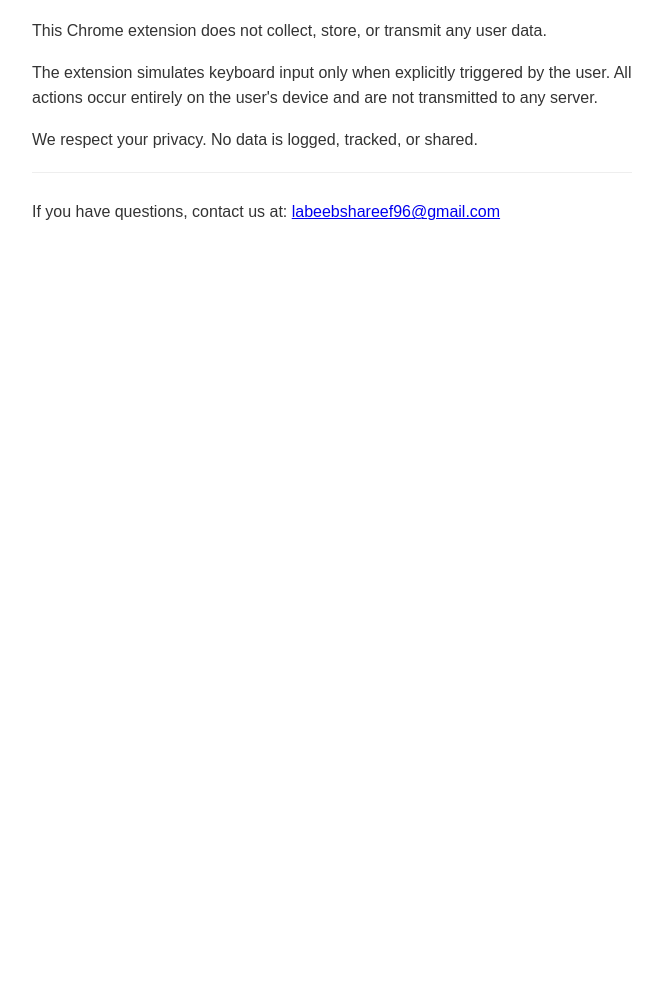
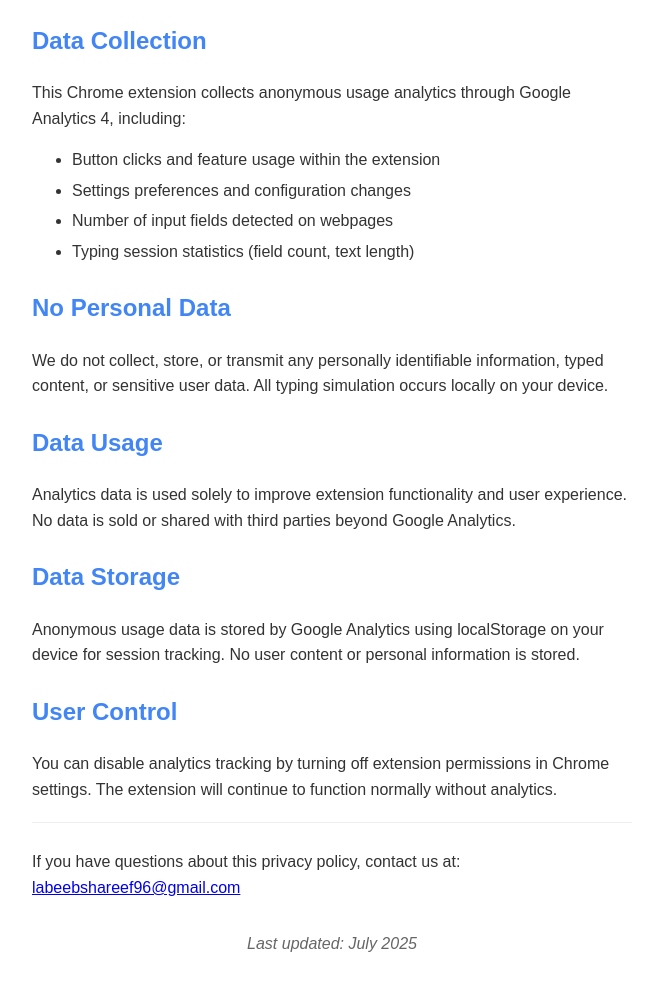
Before and after one commit to labeebshareef/keyboard-typing-simulator-privacy-policy, a plain HTML site: page index.html in a window 1280 px wide. Shown: the part 96-1086 px from the top of the page, without its empty margins (308-971 px from the left). Before the commit the page ends 800 px from the top, so only its background shows below. Drawn offline with Linux system fonts and the light colour scheme.

Commit message:
Update index.html

```diff
--- a/index.html
+++ b/index.html
@@ -19,8 +19,21 @@
             text-align: center;
         }
 
+        h2 {
+            color: #4285F4;
+            margin-top: 25px;
+        }
+
         p {
             margin-bottom: 15px;
+        }
+
+        ul {
+            margin-bottom: 15px;
+        }
+
+        li {
+            margin-bottom: 5px;
         }
 
         .contact {
@@ -28,19 +41,45 @@
             padding-top: 10px;
             border-top: 1px solid #eee;
         }
+
+        .updated {
+            font-style: italic;
+            color: #666;
+            text-align: center;
+            margin-top: 30px;
+        }
     </style>
 </head>
 <body>
     <h1>Privacy Policy</h1>
 
-    <p>This Chrome extension does not collect, store, or transmit any user data.</p>
+    <h2>Data Collection</h2>
+    <p>This Chrome extension collects anonymous usage analytics through Google Analytics 4, including:</p>
+    <ul>
+        <li>Button clicks and feature usage within the extension</li>
+        <li>Settings preferences and configuration changes</li>
+        <li>Number of input fields detected on webpages</li>
+        <li>Typing session statistics (field count, text length)</li>
+    </ul>
 
-    <p>The extension simulates keyboard input only when explicitly triggered by the user. All actions occur entirely on the user's device and are not transmitted to any server.</p>
+    <h2>No Personal Data</h2>
+    <p>We do not collect, store, or transmit any personally identifiable information, typed content, or sensitive user data. All typing simulation occurs locally on your device.</p>
 
-    <p>We respect your privacy. No data is logged, tracked, or shared.</p>
+    <h2>Data Usage</h2>
+    <p>Analytics data is used solely to improve extension functionality and user experience. No data is sold or shared with third parties beyond Google Analytics.</p>
+
+    <h2>Data Storage</h2>
+    <p>Anonymous usage data is stored by Google Analytics using localStorage on your device for session tracking. No user content or personal information is stored.</p>
+
+    <h2>User Control</h2>
+    <p>You can disable analytics tracking by turning off extension permissions in Chrome settings. The extension will continue to function normally without analytics.</p>
 
     <div class="contact">
-        <p>If you have questions, contact us at: <a href="mailto:labeebshareef96@gmail.com">labeebshareef96@gmail.com</a></p>
+        <p>If you have questions about this privacy policy, contact us at: <a href="mailto:labeebshareef96@gmail.com">labeebshareef96@gmail.com</a></p>
+    </div>
+
+    <div class="updated">
+        <p>Last updated: July 2025</p>
     </div>
 </body>
 </html>
```
